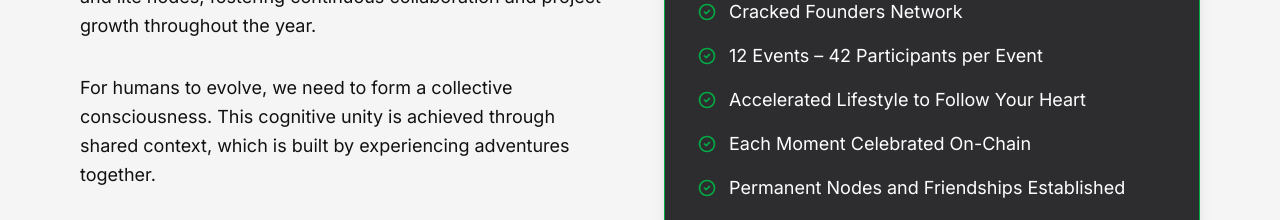
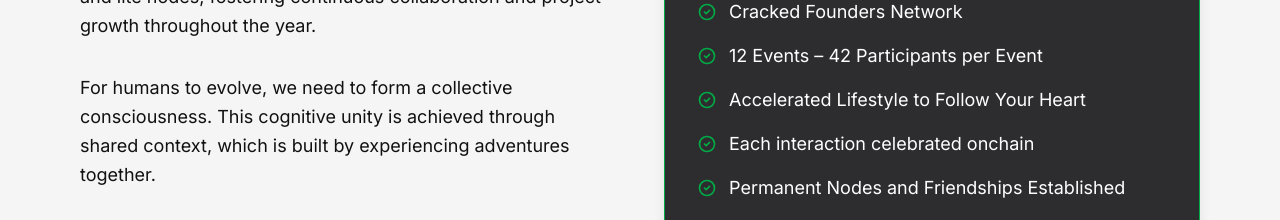
Before and after one commit to ZoHouse/Zozalu, a Next.js app in the folder website/: page / in a window 1280 px wide. Shown: the part 1120-1340 px from the top of the page. Built offline with nearby package versions, Linux system fonts and the light colour scheme.

Commit message:
fix: update celebration feature text in TLDR section

```diff
--- a/website/src/components/TLDR.tsx
+++ b/website/src/components/TLDR.tsx
@@ -60,7 +60,7 @@
                   <title>Celebration feature icon</title>
                   <path strokeLinecap="round" strokeLinejoin="round" strokeWidth={2} d="M9 12l2 2 4-4m6 2a9 9 0 11-18 0 9 9 0 0118 0z" />
                 </svg>
-                <span className="text-lg text-white group-hover:text-primary transition-colors">Each Moment Celebrated On-Chain</span>
+                <span className="text-lg text-white group-hover:text-primary transition-colors">Each interaction celebrated onchain</span>
               </li>
               <li className="flex items-center space-x-3 animate-fadeIn animation-delay-300 group">
                 <svg className="w-5 h-5 text-primary flex-shrink-0 group-hover:scale-110 transition-transform" fill="none" stroke="currentColor" viewBox="0 0 24 24">
```
